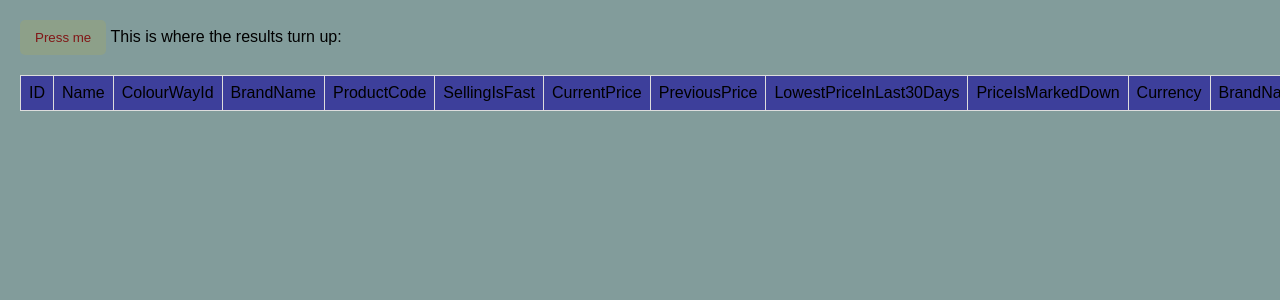
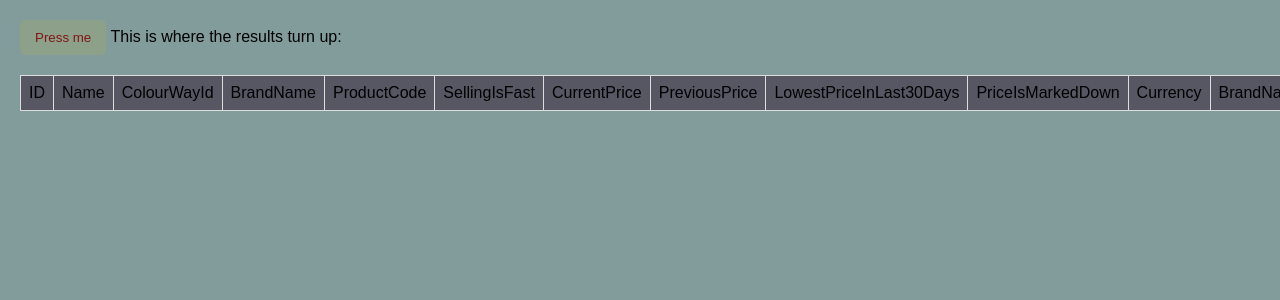
Before and after one commit to avinashd144/pda_20032381, a Flask app: template templates/home.html in a window 1280 px wide; the page is wider, and only the part inside the window is pictured. Shown: the top 300 px of that part. Run offline with Flask 3, Linux system fonts and the light colour scheme; the template is opened without the code that fills it, so the values that code supplies are empty.

Commit message:
clean up

```diff
--- a/templates/home.html
+++ b/templates/home.html
@@ -25,7 +25,7 @@
     width: 100%;
     border-collapse: collapse;
     margin-top: 20px;
-    background-color: rgb(61, 63, 155);
+    background-color: rgb(87, 87, 100);
   }
   th, td {
     border: 1px solid #ddd;
```
